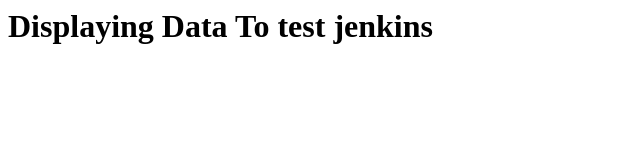
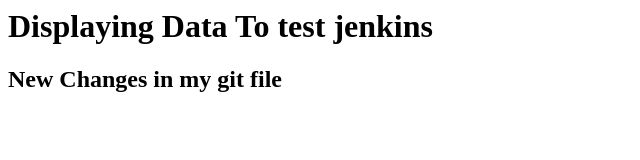
Before and after one commit to avinash3147/Jenkins, a plain HTML site: page index.html in a window 1280 px wide. Shown: the whole page, without its empty margins (0-640 px from the left). Drawn offline with Linux system fonts and the light colour scheme.

Commit message:
Update index.html

```diff
--- a/index.html
+++ b/index.html
@@ -1 +1,2 @@
 <h1>Displaying Data To test jenkins</h1>
+<h2>New Changes in my git file</h2>
```
